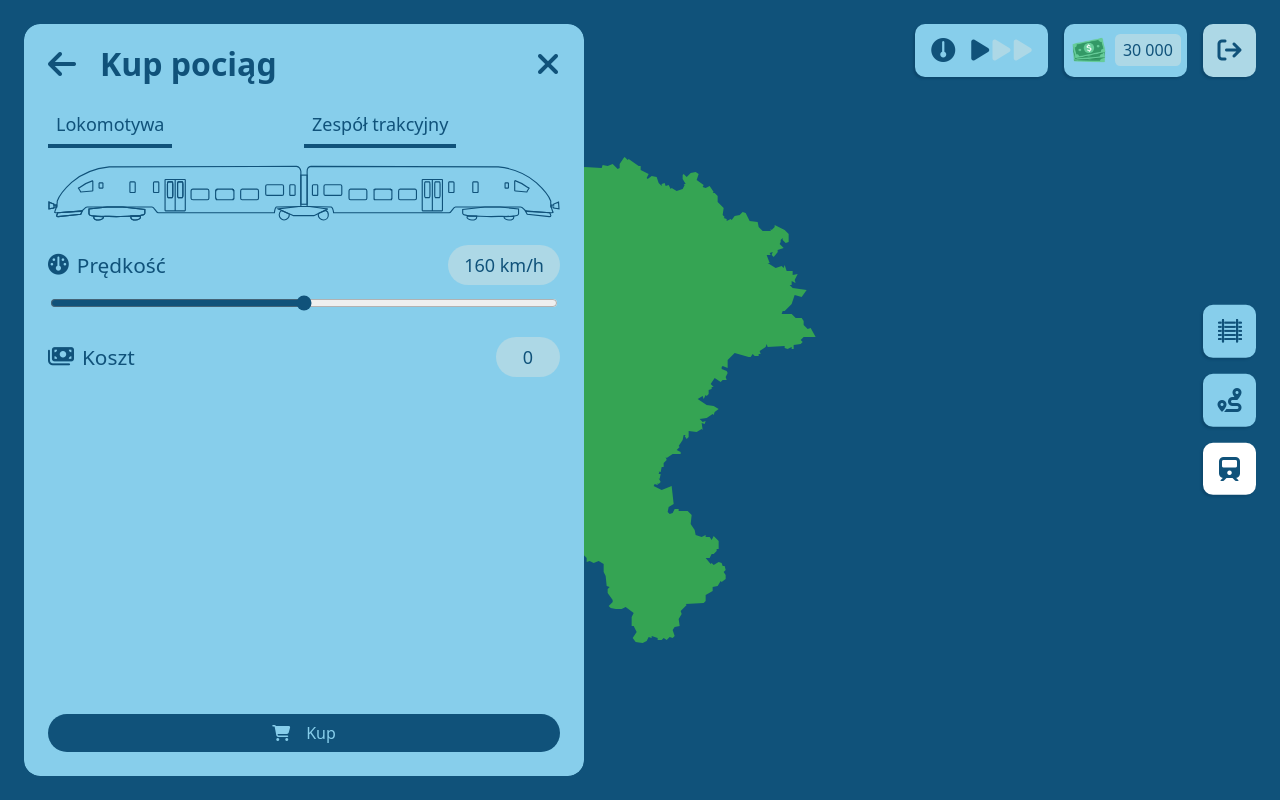
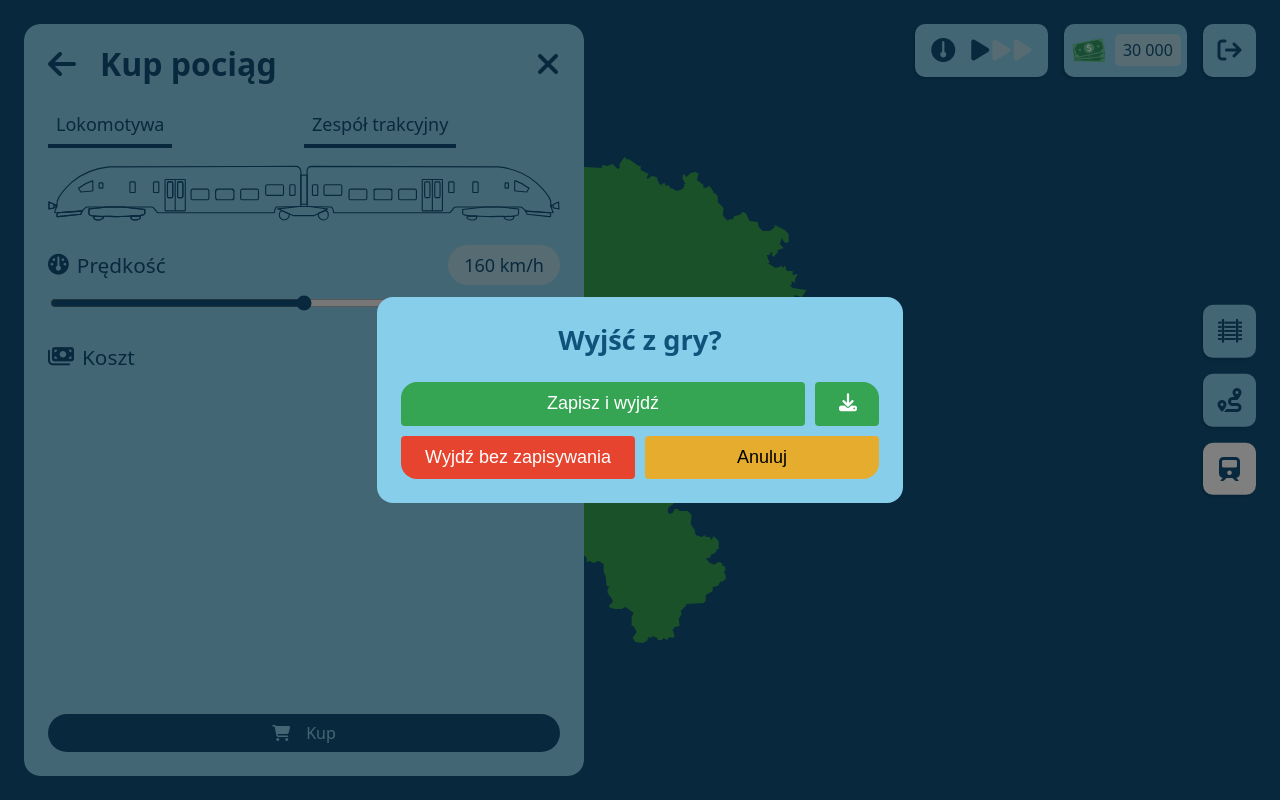
Before and after one commit to Wiktor102/railway-adventure-lite, a React app: page /game/trains/buy in a window 1280 px wide. Both pictures are taken after a click on the button 1229 px from the left and 50 px from the top of the page. Shown: the top 800 px of the page. Built offline with nearby package versions, Linux system fonts and the light colour scheme.

Commit message:
Save game dialog

```diff
--- a/src/Ui/Ui.component.scss
+++ b/src/Ui/Ui.component.scss
@@ -158,4 +158,104 @@
 			display: none;
 		}
 	}
+
+	.quit-dialog {
+		padding: 1.5rem;
+		background-color: var(--surface);
+		color: var(--on-surface);
+		border-radius: 1rem;
+		border: 0;
+		pointer-events: all;
+		transition: opacity 500ms ease-out, display 500ms allow-discrete;
+		opacity: 0;
+
+		&::backdrop {
+			background: rgba(0, 0, 0, 0.5);
+			opacity: 0;
+			transition: inherit;
+		}
+
+		&[open],
+		&[open]::backdrop {
+			opacity: 1;
+		}
+
+		@starting-style {
+			&[open],
+			&[open]::backdrop {
+				opacity: 0;
+			}
+		}
+
+		h2 {
+			margin-block: 0 1.5rem;
+			font-size: 1.7rem;
+			text-align: center;
+		}
+
+		.dialog-buttons {
+			display: grid;
+			grid-template-columns: 4rem 1fr 1fr 4rem;
+			gap: 10px;
+
+			.save-quit-btn {
+				grid-column: 1 / span 3;
+			}
+
+			button {
+				padding: 0.7rem 1.5rem;
+				border: none;
+				border-radius: 4px;
+				font-size: 1.125rem;
+				cursor: pointer;
+				transition: background-color 200ms;
+			}
+
+			button.green {
+				background: #35a453;
+				color: #fff;
+
+				&:is(:hover, :focus-visible) {
+					background: #2e8b4e;
+				}
+			}
+
+			button.red {
+				background: #e6442e;
+				color: #fff;
+
+				&:is(:hover, :focus-visible) {
+					background: #d63a26;
+				}
+			}
+
+			button.orange {
+				background: #e6ac2e;
+
+				&:is(:hover, :focus-visible) {
+					background: #d69a26;
+				}
+			}
+
+			button:is(:last-child, :nth-last-child(2)) {
+				grid-column: span 2;
+			}
+
+			button:first-child {
+				border-top-left-radius: 1rem;
+			}
+
+			button:nth-child(2) {
+				border-top-right-radius: 1rem;
+			}
+
+			button:nth-last-child(2) {
+				border-bottom-left-radius: 1rem;
+			}
+
+			button:last-child {
+				border-bottom-right-radius: 1rem;
+			}
+		}
+	}
 }
--- a/src/Ui/Ui.jsx
+++ b/src/Ui/Ui.jsx
@@ -1,6 +1,7 @@
-import { Link, useLocation } from "react-router";
+import { Link, useLocation, useNavigate } from "react-router";
 import { observer } from "mobx-react-lite";
-import { Suspense } from "react";
+import { Suspense, useRef } from "react";
+import PropTypes from "prop-types";
 
 // hooks
 import { useGameStore } from "../store/GameStoreProvider";
@@ -22,18 +23,70 @@ import moneyImg from "../assets/icons/money.png";
 import style from "./Ui.component.scss";
 import "../Ui/common/loaders.min.css";
 
+const QuitDialog = ({ dialogRef, onClose }) => {
+	const navigate = useNavigate();
+	const gameStore = useGameStore();
+
+	const handleSaveAndQuit = () => {
+		gameStore.saveToLocalStorage();
+		navigate("/");
+	};
+
+	const handleSaveToFile = () => {
+		gameStore.downloadSave();
+	};
+
+	const handleQuitWithoutSave = () => {
+		navigate("/");
+	};
+
+	return (
+		<dialog ref={dialogRef} className="quit-dialog">
+			<h2>Wyjść z gry?</h2>
+			<div className="dialog-buttons">
+				<button className="save-quit-btn green" onClick={handleSaveAndQuit}>
+					Zapisz i wyjdź
+				</button>
+				<button className="green" onClick={handleSaveToFile}>
+					<i className="fas fa-download"></i>
+				</button>
+				<button className="red" onClick={handleQuitWithoutSave}>
+					Wyjdź bez zapisywania
+				</button>
+				<button className="orange" onClick={onClose}>
+					Anuluj
+				</button>
+			</div>
+		</dialog>
+	);
+};
+
+QuitDialog.propTypes = {
+	dialogRef: PropTypes.object,
+	onClose: PropTypes.func
+};
+
 const Ui = observer(() => {
 	const { error, money } = useGameStore();
+	const quitDialogRef = useRef(null);
 	let { pathname } = useLocation();
 	pathname = pathname.substring(6);
 	const hasTip = useIsNamedRouteRendering("tips");
+
+	const handleQuit = () => {
+		quitDialogRef.current?.showModal();
+	};
+
+	const handleCloseDialog = () => {
+		quitDialogRef.current?.close();
+	};
 
 	return (
 		<div className="game-ui" data-style={style}>
 			<div className="game-ui-top">
 				<SpeedChanger />
 				<StatusBox icon={moneyImg} value={money.toLocaleString("en-US").replace(/,/g, " ")} />
-				<IconButton onClick={() => {}}>
+				<IconButton onClick={handleQuit}>
 					<i className="fa-solid fa-arrow-right-from-bracket"></i>
 				</IconButton>
 			</div>
@@ -81,6 +134,7 @@ const Ui = observer(() => {
 			<div className="game-ui-bottom-center">
 				<div className="error-banner">{error}</div>
 			</div>
+			<QuitDialog dialogRef={quitDialogRef} onClose={handleCloseDialog} />
 		</div>
 	);
 });
```
